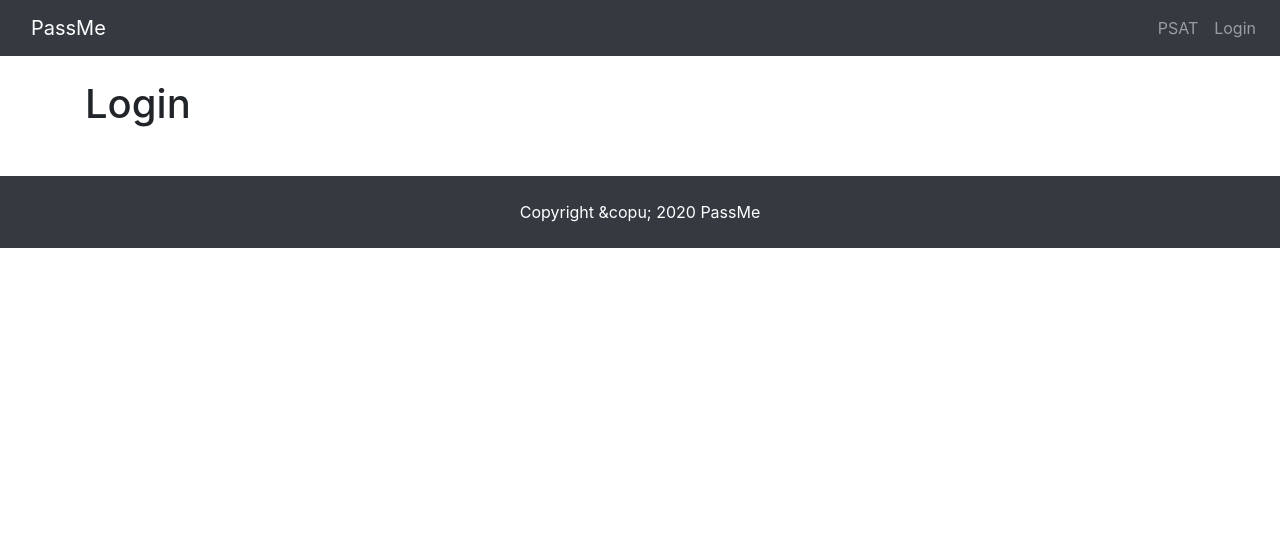
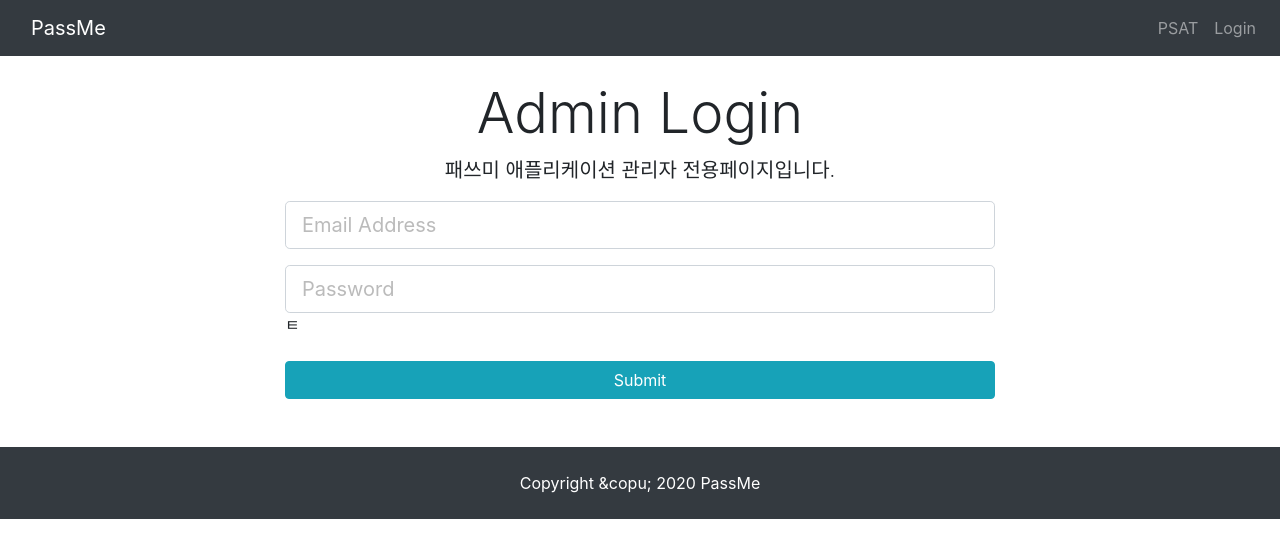
Before and after one commit to Jidaewook/PassMe0.5-Modify-, a React (Create React App) app in the folder client/: page /login in a window 1280 px wide. Shown: the top 558 px of the page. Built offline with nearby package versions, Linux system fonts and the light colour scheme.

Commit message:
Client Login page

```diff
--- a/client/src/auth/Login.js
+++ b/client/src/auth/Login.js
@@ -1,13 +1,80 @@
-import React from 'react';
+import React, { Component } from 'react'
 
-const Login = () => {
-    return (
-        <div>
-            <h1>
-                Login
-            </h1>
-        </div>
-    );
-};
 
-export default Login;
+export default class Login extends Component {
+
+    constructor() {
+        super();
+        this.state = {
+            email: '',
+            password: '',
+            error: {}
+
+        };
+
+        this.onChange = this.onChange.bind(this);
+        this.onSubmit = this.onSubmit.bind(this);
+    }
+
+    onChange(e) {
+        this.setState({[e.target.name]: e.target.value})
+    };
+
+    onSubmit(e) {
+        e.preventDefault();
+
+        const user = {
+            email: this.state.email,
+            password: this.state.password
+        };
+        console.log("user:", user);
+    };
+
+
+
+    render() {
+
+        const {email, password} = this.state;
+
+
+        return (
+            <div className="login">
+                <div className="container">
+                    <div className="row">
+                        <div className="col-md-8 m-auto">
+                            <h1 className="display-4 text-center">Admin Login</h1>
+                            <p className="lead text-center">
+                                패쓰미 애플리케이션 관리자 전용페이지입니다.
+                            </p>
+                            <form onSubmit={this.onSubmit}>
+                                <div className="form-group">
+                                    <input
+                                        type="email"
+                                        className="form-control form-control-lg"
+                                        placeholder="Email Address"
+                                        name="email"
+                                        value={email}
+                                        onChange={this.onChange}
+                                    />
+                                </div>
+                                <div className="form-group">
+                                    <input
+                                        type="password"
+                                        className="form-control form-control-lg"
+                                        placeholder="Password"
+                                        name="password"
+                                        value={password}
+                                        onChange={this.onChange}
+                                    />
+
+                                    {/* 테스트할 때는 cmd, option, I를 눌러서 접속하고, 콘솔창으로 바꿔서 테스트 시작 */}ㅌ
+                                </div>
+                                <input type="submit" className="btn btn-info btn-block mt-4"/>
+                            </form>
+                        </div>
+                    </div>
+                </div>
+            </div>
+        )
+    }
+}
```
